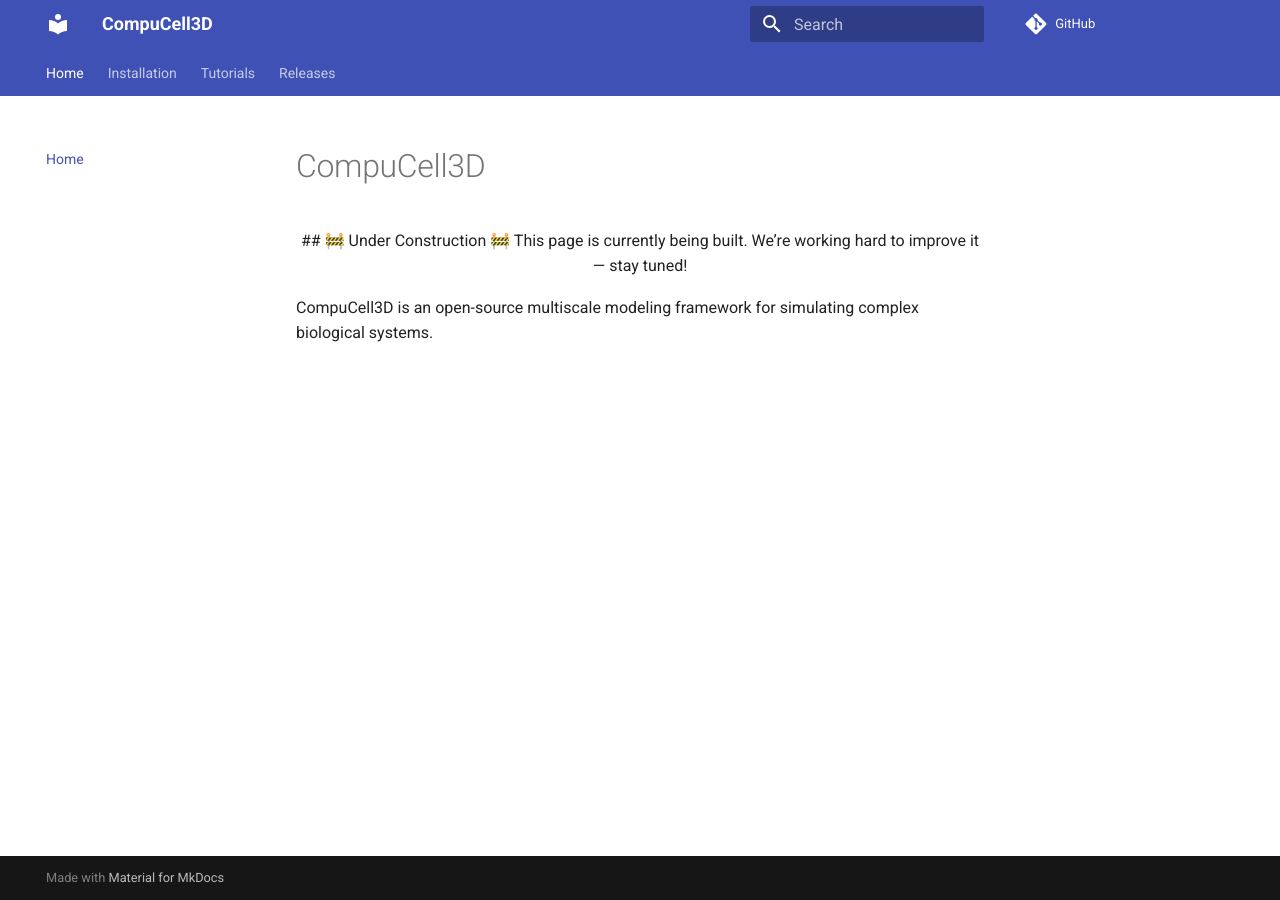
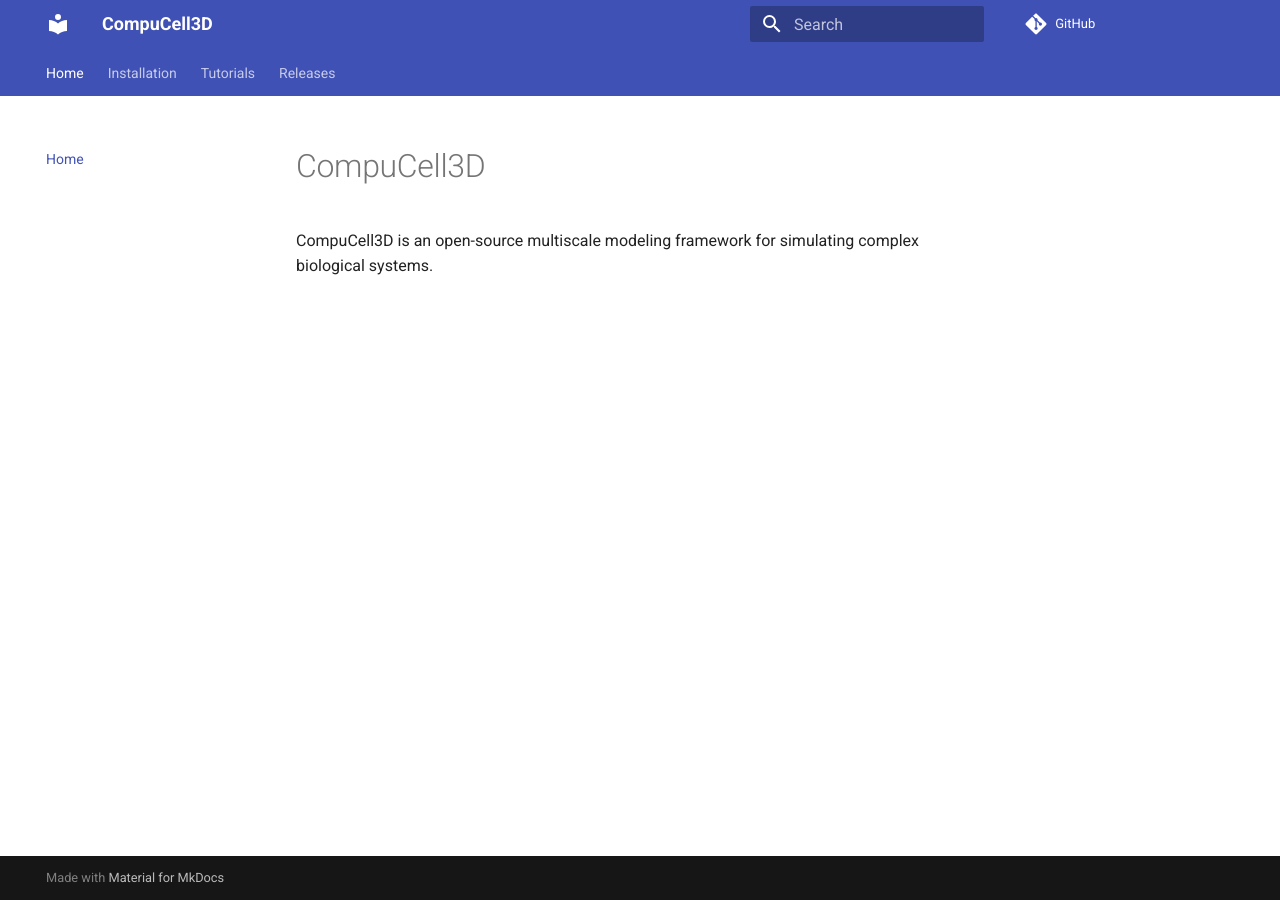
Before and after one commit to CompuCell3D/compucell3d.github.io, an MkDocs documentation site: the page built from docs/index.md, in a window 1280 px wide. Built offline with MkDocs 1.6.1 and Material for MkDocs 9.7.7, drawn with Linux system fonts in a browser that asks for light colours; comment, search, counter and statistics services are not loaded.

Commit message:
removing banner

```diff
--- a/docs/index.md
+++ b/docs/index.md
@@ -1,13 +1,5 @@
 # CompuCell3D
 
-<div align="center">
-
-## 🚧 Under Construction 🚧
-
-This page is currently being built.
-We’re working hard to improve it — stay tuned!
-
-</div>
 
 
 CompuCell3D is an open-source multiscale modeling framework
```
